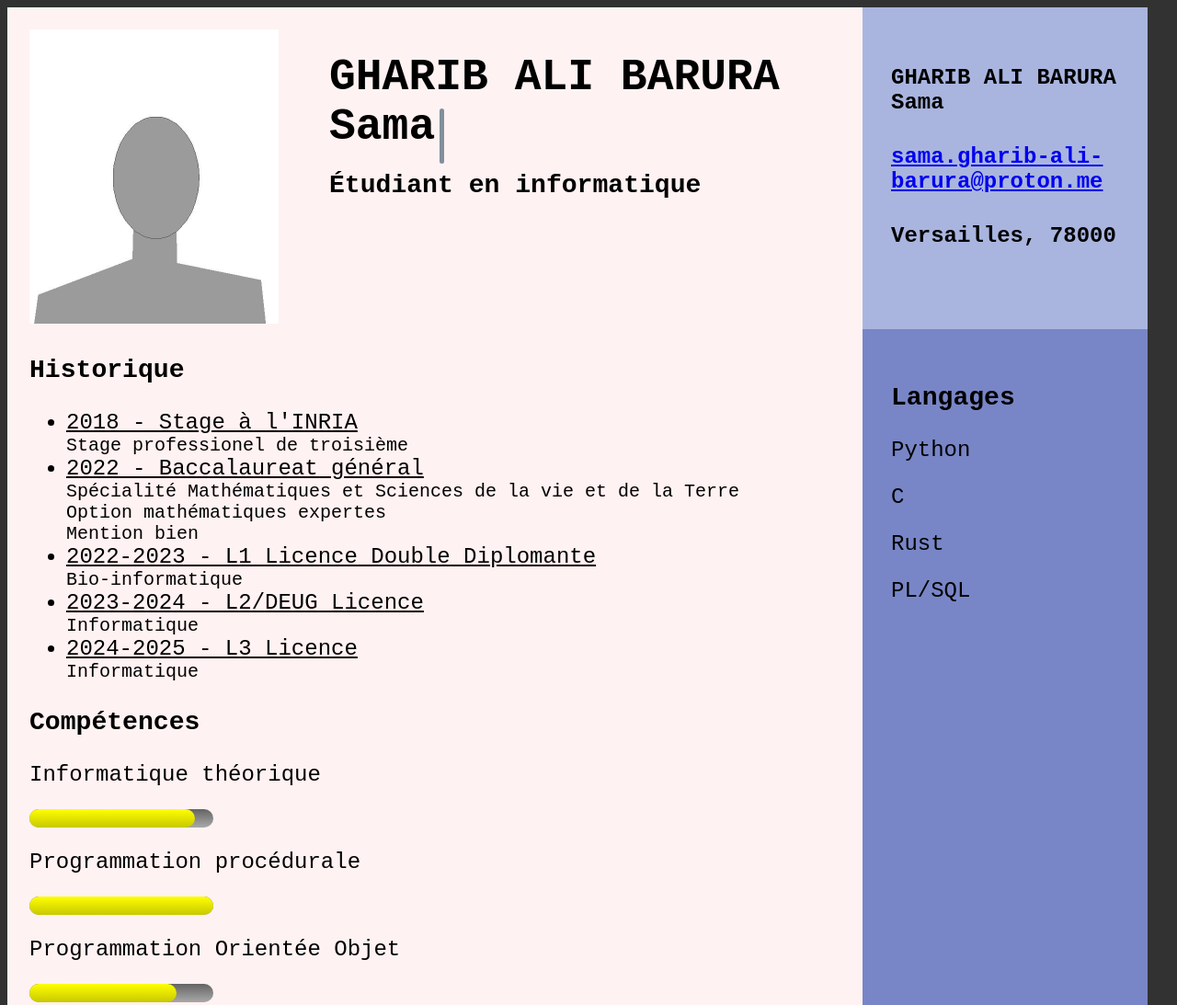
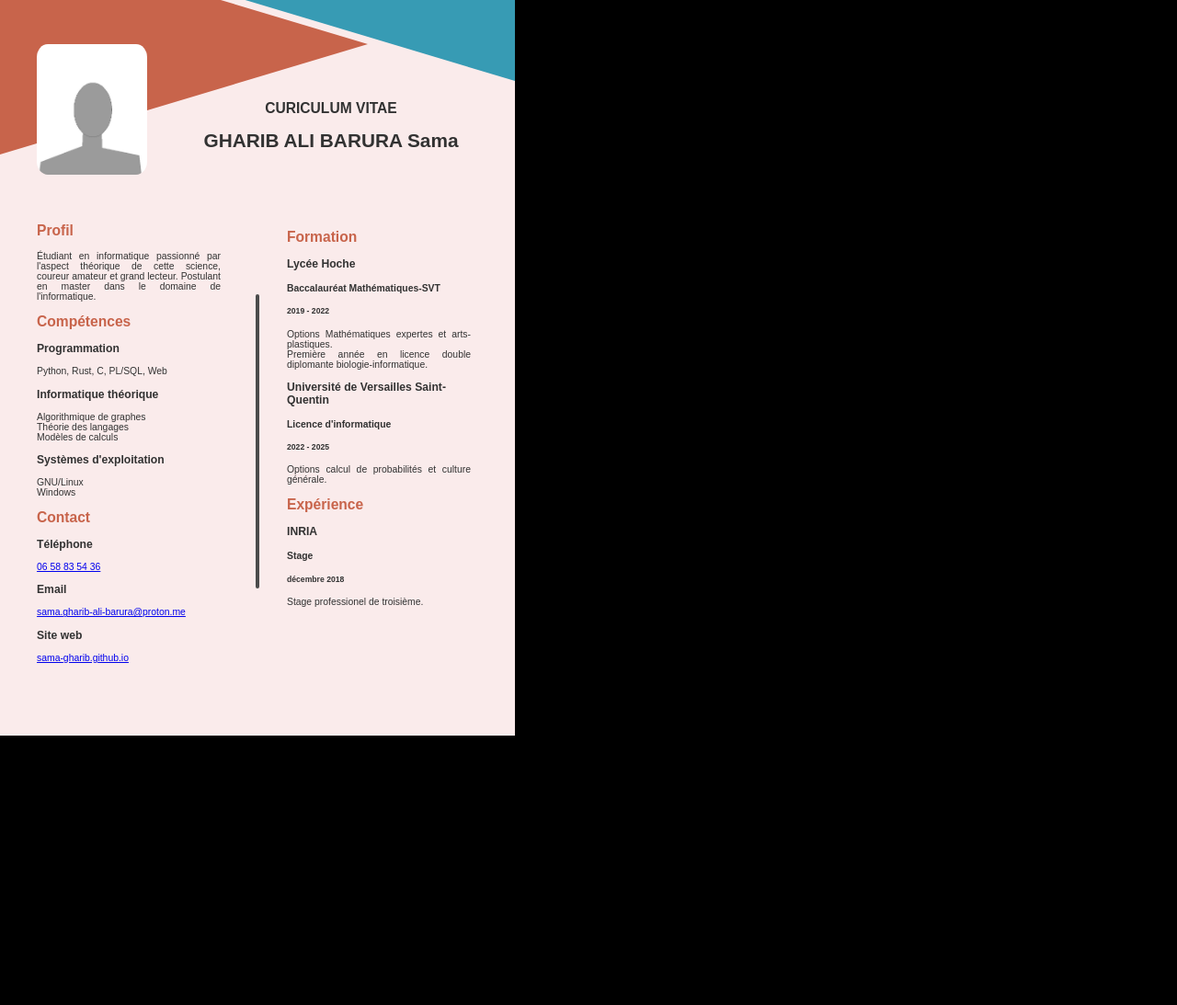
Before and after one commit to sama-gharib/sama-gharib.github.io, a plain HTML site: page index.html in a window 1280 px wide. Shown: the top 1093 px of the page at 92% size. After the commit the page ends 832 px from the top, so only its background shows below. Drawn offline with Linux system fonts and the light colour scheme.

Commit message:
Changement à la V2

```diff
--- a/cv.css
+++ b/cv.css
@@ -1,134 +1,123 @@
-@keyframes blinking {
-	0%   { visibility: 1; }
-	25%  { opacity: 0; }
-	50%  { opacity: 1; }
-	75%  { opacity: 0; }
-	100% { opacity: 1; }
+body {
+	background-color: black;
 }
-
-
-body {
-	background-color: rgb(50, 50, 50);
-}
-
-
-.round-rect {
-	position: absolute;
-
-	width: 20px;
-	height: 100px;
-
-	background-color: rgb(39, 68, 93);
-
-	border-radius: 10pc;
-}
-
 #cv {
 	position: absolute;
 
-	font-size: 24px;
-	font-family: monospace;
+	left: 0px;
+	top: 0px;
 
-	border-color: red;
+	width: 70vh;
+	height: 100vh;
+	/*border: solid green 1px;*/
+	font-family: Arial;
+	color: rgb(50, 50, 50);
 
-	background-color: rgb(255, 242, 242);
+	font-size: 1.3vh;
 
-	width: 1240px;
-	height: 1754px;
+	background-color: rgb(250, 235, 235);
 }
 
-#sidebar {
+p {
+	text-align: justify;
+}
+
+#infos {
 	position: absolute;
+	left: 0;
+	right: 0;
+	width: 70vh;
+	height: 100vh;
+	/*border: solid red 1px;*/
+}
 
-	left: 930px;
-	top: 0px;
+#left-column {
+	position: relative;
 
-	width: 310px;
-	height: 1754px;
+	left: 3vh;
 
-	background-color: rgb(120, 134, 199);
+	width: 25vh;
+	height: 40vh;
+}
 
-	padding: 31px;
+#right-column {
+	position: relative;
 
-	box-sizing: border-box;
+
+	left: 37vh;
+	bottom: 40.8vh;
+
+	width: 25vh !important;
+
+	/*border: solid blue 1px;*/
+
+	width: 30vh;
+}
+
+#infos {
+	padding: 2vh;
+}
+
+#photo {
+	position: relative;
+
+	left: 3vh;
+	top: 4vh;
+
+	border-radius: 10%;
+
+	width: 15vh;
+}
+
+#title {
+	position: relative;
+
+	left: 8vh;
+	bottom: 8vh;
+
+	text-align: center;
 
 }
 
-#personnal-infos {
-	position: relative;
-
-
-	background-color: rgb(169, 181, 223);
-
-	left: -31px;
-	top: -31px;
-
-	width: 310px;
-	height: 350px;
-
-	padding: 31px;
-
-	box-sizing: border-box;
+.rubrique {
+	color: rgb(200, 100, 75);
+	text-align: left !important;
 }
 
-#mainframe {
+#left-triangle {
 	position: absolute;
 
-	left: 0pc;
-	top: 0pc;
+	top: -9vh;
 
-	width: 930px;
-	height: 1754px;
-
-	padding-left: 24px;
-	padding-top: 24px;
-
-	box-sizing: border-box;
+	width: 0;
+	height: 0;
+	border-top: 15vh solid transparent;
+	border-bottom: 15vh solid transparent;
+	border-left: 50vh solid rgb(200, 100, 75);
 }
 
-#title {
+#right-triangle {
 	position: absolute;
 
-	left: 350px;
-	top: 17px;
+	right: 0vh;
+	top: -19vh;
+
+	border-top: 15vh solid transparent;
+	border-bottom: 15vh solid transparent;
+	border-right: 50vh solid rgb(55, 155, 180);
 }
 
-#title-tab {
-
-	width: 5px;
-	height: 60px;
-
-	left: 470px;
-	top: 110px;
-
-	animation: blinking 1.5s infinite;
-}
-
-#subtitle {
+#vertical-separator {
 	position: absolute;
 
-	left: 350px;
-	top: 150px;
+	left: 34.75vh;
+	top: 40vh;
+
+	width: 0.5vh;
+	height: 40vh;
+
+	border-radius: 0.25vh;
+
+	background-color: rgb(75, 75, 75);
+
 }
-
-#face {
-	height: 20pc;
-}
-
-.milestone {
-	text-decoration: underline;
-}
-
-.precision {
-	font-size: 20px;
-}
-
-.gauge {
-
-	position: relative;
-
-	width: calc(var(--prop) * 200px);
-	height: 20px;
-
-	background-image: linear-gradient(rgb(100, 100, 100), darkgrey);
-}
--- a/index.html
+++ b/index.html
@@ -2,102 +2,88 @@
 
 <html>
 	<head>
-		<title> GHARIB ALI BARURA Sama </title>
-
 		<meta charset='utf-8'/>
-		<meta name='viewport' content='width=device-width, initial-scale=1'/>
-
+		<title> CV - GHARIB ALI BARURA Sama </title>
 		<link href='cv.css' rel='stylesheet'/>
 	</head>
 	<body>
+		<div id='cv'>
 
-	<div id='cv'>
-		<div id='mainframe'>
-			<h1 id='title'> GHARIB ALI BARURA Sama </h1>
-			<div class='round-rect' id='title-tab'></div>
+			<div id='left-triangle'></div>
+			<div id='right-triangle'></div>
+			<div id='vertical-separator'></div>
 
-			<img id='face' src='sama.jpeg' alt='My face' val='GHARIB ALI BARURA Sama'/>
+			<div id='infos'>
+				<img id='photo' src='sama.jpeg' alt='Photo de mon visage'/>
+				<div id='title'>
+					<h2> CURICULUM VITAE </h2>
+					<h1> GHARIB ALI BARURA Sama </h1>
+				</div>
+				<div id='left-column'>
+					<div id='profile'>
+						<h2 class='rubrique'> Profil </h2>
+						<p> Étudiant en informatique passionné par l'aspect théorique de cette science, coureur amateur et grand lecteur. Postulant en master dans le domaine de l'informatique.</p>
+					</div>
+					<div id='competences'>
+						<h2 class='rubrique'> Compétences </h2>
 
-			<h3 id='subtitle'> Étudiant en informatique </h3>
+							<h3> Programmation </h3>
+							<p>
+								Python, Rust, C, PL/SQL, Web
+							</p>
+							<h3> Informatique théorique </h3>
+							<p>
+								Algorithmique de graphes <br>
+								Théorie des langages <br>
+								Modèles de calculs
+							</p>
+							<h3> Systèmes d'exploitation </h3>
+							<p>
+								GNU/Linux <br>
+								Windows <br>
+							</p>
 
-			<div id='history'>
-				<h3> Historique </h3>
-				<ul id='summary'>
-					<li><u>2018 - Stage à l'INRIA</u> <br>
-						<div class='precision'>
-							Stage professionel de troisième
-						</div>
-					</li>
-					<li><u>2022 - Baccalaureat général</u><br>
-						<div class='precision'>
-							Spécialité Mathématiques et Sciences de la vie et de la Terre <br>
-							Option mathématiques expertes <br>
-							Mention bien
-						</div>
-					</li>
-					<li><u>2022-2023 - L1 Licence Double Diplomante</u><br>
-						<div class='precision'>
-							Bio-informatique
-						</div>
-					</li>
-					<li><u>2023-2024 - L2/DEUG Licence</u><br>
-						<div class='precision'>
-							Informatique
-						</div>
-					</li>
-					<li><u>2024-2025 - L3 Licence</u><br>
-						<div class='precision'>
-							Informatique
-						</div>
-					</li>
-				</ul>
-			</div>
-
-			<div id='skills'>
-				<h3> Compétences </h3>
-				<p> Informatique théorique </p>
-				<div class='round-rect gauge' style='--prop: 1;'>
-					<div class='round-rect gauge' style='--prop: 0.9;background-image: linear-gradient(yellow, rgb(200, 200, 0));'>
+					</div>
+					<div id='contact'>
+						<h2 class='rubrique'> Contact </h2>
+						<h3> Téléphone </h3>
+						<a href='tel:+33658835436'>06 58 83 54 36</a><br>
+						<h3> Email </h3>
+						<a href='mailto: sama.gharib-ali-barura@proton.me'>sama.gharib-ali-barura@proton.me</a><br>
+						<h3> Site web </h3>
+						<a href='https://sama-gharib.github.io'>sama-gharib.github.io </a>
 					</div>
 				</div>
-				<p> Programmation procédurale </p>
-				<div class='round-rect gauge' style='--prop: 1;'>
-					<div class='round-rect gauge' style='--prop: 1;background-image: linear-gradient(yellow, rgb(200, 200, 0));'>
+				<div id='right-column'>
+					<div id='education'>
+						<h2 class='rubrique'> Formation </h2>
+						<div class='item' id='highschool'>
+							<h3> Lycée Hoche </h3>
+							<h4> Baccalauréat Mathématiques-SVT </h4>
+							<h5> 2019 - 2022 </h5>
+							<p>
+								Options Mathématiques expertes et arts-plastiques.<br>
+								Première année en licence double diplomante biologie-informatique.
+							</p>
+						</div>
+						<div class='education-item' id='college'>
+							<h3> Université de Versailles Saint-Quentin </h3>
+							<h4> Licence d'informatique </h4>
+							<h5> 2022 - 2025 </h5>
+							<p> Options calcul de probabilités et culture générale.</p>
+						</div>
 					</div>
-				</div>
-				<p> Programmation Orientée Objet </p>
-				<div class='round-rect gauge' style='--prop: 1;'>
-					<div class='round-rect gauge' style='--prop: 0.8;background-image: linear-gradient(yellow, rgb(200, 200, 0));'>
-					</div>
-				</div>
-				<p> Réseaux </p>
-				<div class='round-rect gauge' style='--prop: 1;'>
-					<div class='round-rect gauge' style='--prop: 0.7;background-image: linear-gradient(yellow, rgb(200, 200, 0));'>
-					</div>
-				</div>
-				<p> Anglais courant </p>
-				<div class='round-rect gauge' style='--prop: 1;'>
-					<div class='round-rect gauge' style='--prop: 0.8;background-image: linear-gradient(yellow, rgb(200, 200, 0));'>
+					<div id='experience'>
+						<h2 class='rubrique'> Expérience </h2>
+						<div class='item' id='inria'>
+							<h3> INRIA </h3>
+							<h4> Stage </h4>
+							<h5> décembre 2018 </h5>
+							<p> Stage professionel de troisième.</p>
+						</div>
 					</div>
 				</div>
 			</div>
 		</div>
-
-		<div id='sidebar'>
-			<div id='personnal-infos'>
-				<h4 id='name'> GHARIB ALI BARURA Sama </h4>
-				<h4 id='mail'><a href='mailto:sama.gharib-ali-barura@proton.me'> sama.gharib-ali-barura@proton.me </a> </h4>
-				<h4 id='address'> Versailles, 78000 </h4>
-			</div>
-			<div id='languages'>
-				<h3> Langages </h3>
-				<p> Python </p>
-				<p> C </p>
-				<p> Rust </p>
-				<p> PL/SQL </p>
-			</div>
-		</div>
-	</div>
-
 	</body>
 </html>
```
